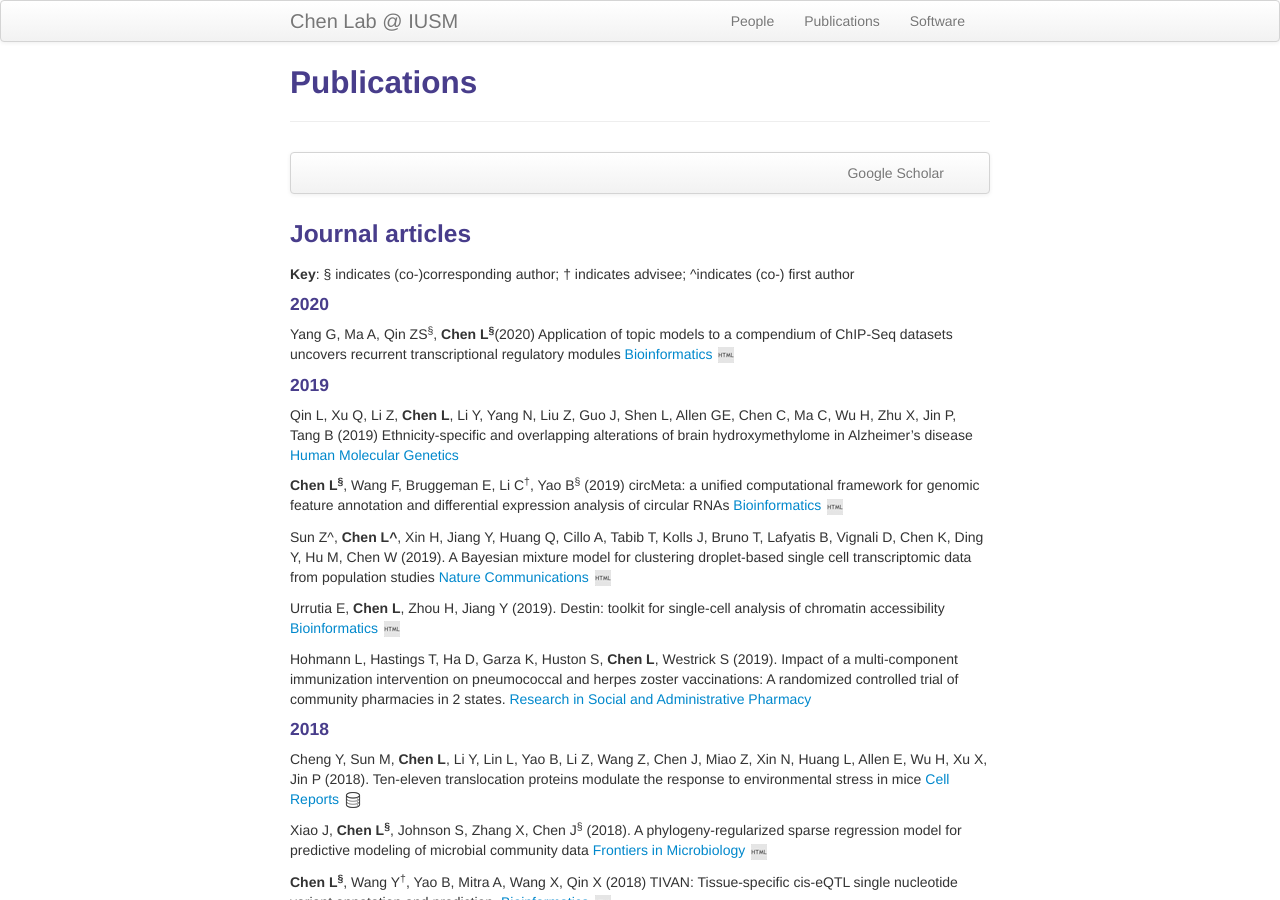
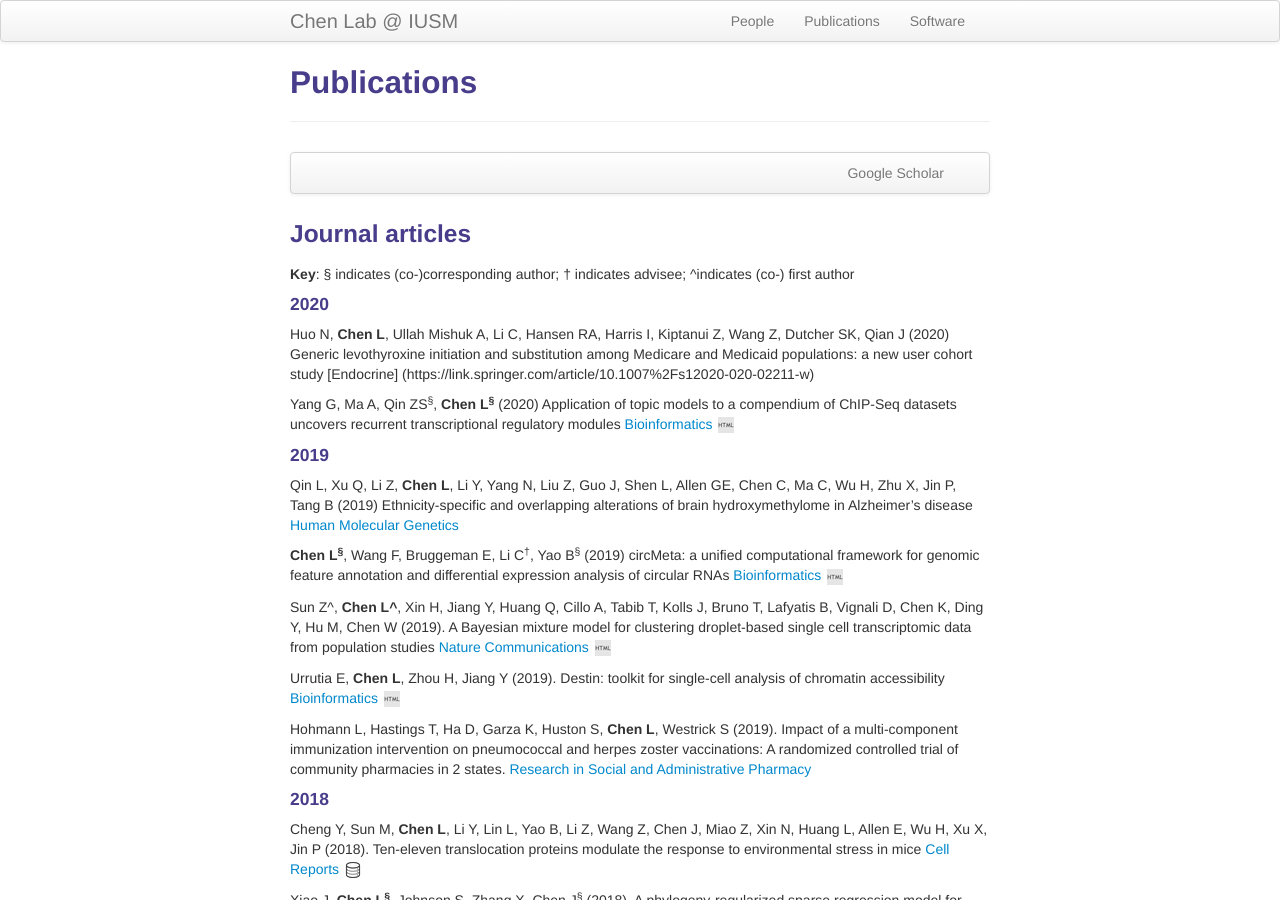
Before and after one commit to lichenbiostat/lichen-lab.github.io, a Jekyll site: the page built from pages/pubs.md, in a window 1280 px wide and 900 px high. Built offline with Jekyll 4.4.1, drawn with Linux system fonts in a browser that asks for light colours.

Commit message:
Update pubs.md

```diff
--- a/pages/pubs.md
+++ b/pages/pubs.md
@@ -19,7 +19,11 @@ description: Li Chen's publications
 **Key**: &sect; indicates (co-)corresponding author; &dagger; indicates advisee; ^indicates (co-) first author
 
 #### 2020
-Yang G, Ma A, Qin ZS<sup>&sect;</sup>, **Chen L<sup>&sect;</sup>**(2020)
+
+Huo N, **Chen L**, Ullah Mishuk A, Li C, Hansen RA, Harris I, Kiptanui Z, Wang Z, Dutcher SK, Qian J (2020) Generic levothyroxine initiation and substitution among Medicare and Medicaid populations: a new user cohort study [Endocrine] (https://link.springer.com/article/10.1007%2Fs12020-020-02211-w)
+<!-- * 32 * -->
+
+Yang G, Ma A, Qin ZS<sup>&sect;</sup>, **Chen L<sup>&sect;</sup>** (2020)
 Application of topic models to a compendium of ChIP-Seq datasets uncovers recurrent transcriptional regulatory modules
 [Bioinformatics](https://academic.oup.com/bioinformatics/advance-article/doi/10.1093/bioinformatics/btz975/5695705)
 [![tfLDA software](icons16/html-icon.png)](https://github.com/lichen-lab/tfLDA)
```
